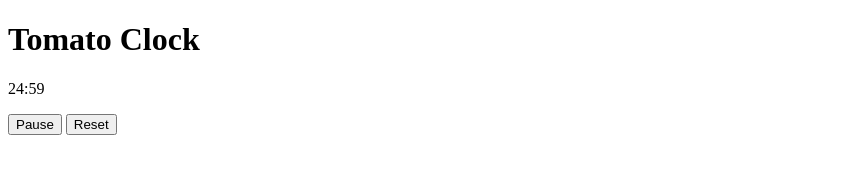
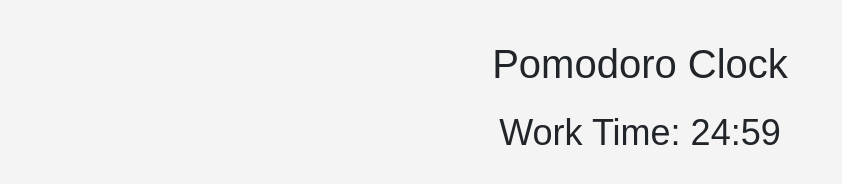
Before and after one commit to sky19930112/TomatoClock, a plain HTML site: page index.html in a window 1280 px wide. Both pictures are taken after a click on the button "Start". Shown: the whole page, without its empty margins (0-842 px from the left). Drawn offline with nearby package versions, Linux system fonts and the light colour scheme.

Commit message:
add on styles

```diff
--- a/index.html
+++ b/index.html
@@ -1,13 +1,25 @@
 <!DOCTYPE html>
-<html>
+<html lang="en">
 <head>
-    <title>Tomato Clock</title>
+  <meta charset="UTF-8">
+  <title>Pomodoro Clock</title>
+  <link rel="stylesheet" href="https://maxcdn.bootstrapcdn.com/bootstrap/4.5.2/css/bootstrap.min.css">
+  <link rel="stylesheet" href="styles.css">
 </head>
 <body>
-    <h1>Tomato Clock</h1>
-    <p id="timer">25:00</p>
-    <button id="startButton">Start</button>
-    <button id="resetButton">Reset</button>
+  <div class="container text-center">
+    <h1>Pomodoro Clock</h1>
+    <div class="row">
+      <div class="col-md-6 offset-md-3">
+        <div class="work-timer" id="workTimer"></div>
+        <div class="break-timer" id="breakTimer" style="display: none;"></div>
+        <br>
+        <button class="btn btn-primary" id="startButton">Start</button>
+        <button class="btn btn-danger" id="resetButton" style="display: none;">Reset</button>
+      </div>
+    </div>
+  </div>
+  <script src="https://ajax.googleapis.com/ajax/libs/jquery/3.5.1/jquery.min.js"></script>
+  <script src="script.js"></script>
 </body>
-<script src="./script.js"></script>
 </html>
--- a/script.js
+++ b/script.js
@@ -1,46 +1,62 @@
-let timer;
-let isRunning = false;
+const workTime = 25 * 60; // 25 minutes in seconds
+const breakTime = 5 * 60; // 5 minutes in seconds
 
-const startButton = document.getElementById("startButton");
-const resetButton = document.getElementById("resetButton");
-const timerDisplay  = document.getElementById("timer");
+let isWorking = false;
+let intervalId;
 
-function startTimer(duration){
-    let minutes, seconds;
-    timer = setInterval(function () {
-        minutes = parseInt(duration / 60, 10);
-        seconds = parseInt(duration % 60, 10);
+function startTimer() {
+  const workTimerDisplay = document.getElementById('workTimer');
+  const breakTimerDisplay = document.getElementById('breakTimer');
+  const startButton = document.getElementById('startButton');
+  const resetButton = document.getElementById('resetButton');
 
-        minutes = minutes < 10 ? "0" + minutes : minutes;
-        seconds = seconds < 10 ? "0" + seconds : seconds;
+  let duration = isWorking ? breakTime : workTime;
 
-        timerDisplay.textContent = minutes + ":" + seconds;
+  intervalId = setInterval(() => {
+    if (duration >= 0) {
+      if (isWorking) {
+        breakTimerDisplay.textContent = `Break Time: ${formatTime(duration)}`;
+      } else {
+        workTimerDisplay.textContent = `Work Time: ${formatTime(duration)}`;
+      }
+      duration--;
+    } else {
+      clearInterval(intervalId);
+      if (isWorking) {
+        isWorking = false;
+        duration = workTime;
+        breakTimerDisplay.style.display = 'none';
+        workTimerDisplay.style.display = 'block';
+      } else {
+        isWorking = true;
+        duration = breakTime;
+        workTimerDisplay.style.display = 'none';
+        breakTimerDisplay.style.display = 'block';
+      }
+      startButton.style.display = 'block';
+      resetButton.style.display = 'block';
+    }
+  }, 1000);
 
-        if (--duration < 0) {
-            clearInterval(timer);
-            timerDisplay.textContent = "00:00";
-            alert("Time's up!");
-            isRunning = false;
-        }
-    }, 1000)
+  startButton.style.display = 'none';
+  resetButton.style.display = 'none';
+
+  function formatTime(seconds) {
+    const minutes = Math.floor(seconds / 60);
+    const remainingSeconds = seconds % 60;
+    return `${minutes}:${remainingSeconds < 10 ? '0' : ''}${remainingSeconds}`;
+  }
 }
 
-
-startButton.addEventListener("click", function(){
-    if (!isRunning) {
-        startTimer(25 * 60); // 25 minutes in seconds
-        isRunning = true;
-        startButton.textContent = "Pause";
-    } else {
-        clearInterval(timer);
-        isRunning = false;
-        startButton.textContent = "Resume";
-    }
+document.getElementById('startButton').addEventListener('click', () => {
+  startTimer();
 });
 
-resetButton.addEventListener("click", function(){
-    clearInterval(timer);
-    isRunning = false;
-    timerDisplay.textContent = "25:00";
-    startButton.textContent = "Start";
+document.getElementById('resetButton').addEventListener('click', () => {
+  clearInterval(intervalId);
+  isWorking = false;
+  document.getElementById('workTimer').textContent = '';
+  document.getElementById('breakTimer').textContent = '';
+  document.getElementById('startButton').style.display = 'block';
+  document.getElementById('resetButton').style.display = 'none';
 });
--- /dev/null
+++ b/styles.css
@@ -0,0 +1,11 @@
+body {
+    font-family: Arial, sans-serif;
+    background-color: #f4f4f4;
+    margin-top: 40px;
+  }
+
+  .work-timer,
+  .break-timer {
+    font-size: 36px;
+    margin-top: 10px;
+  }
```
